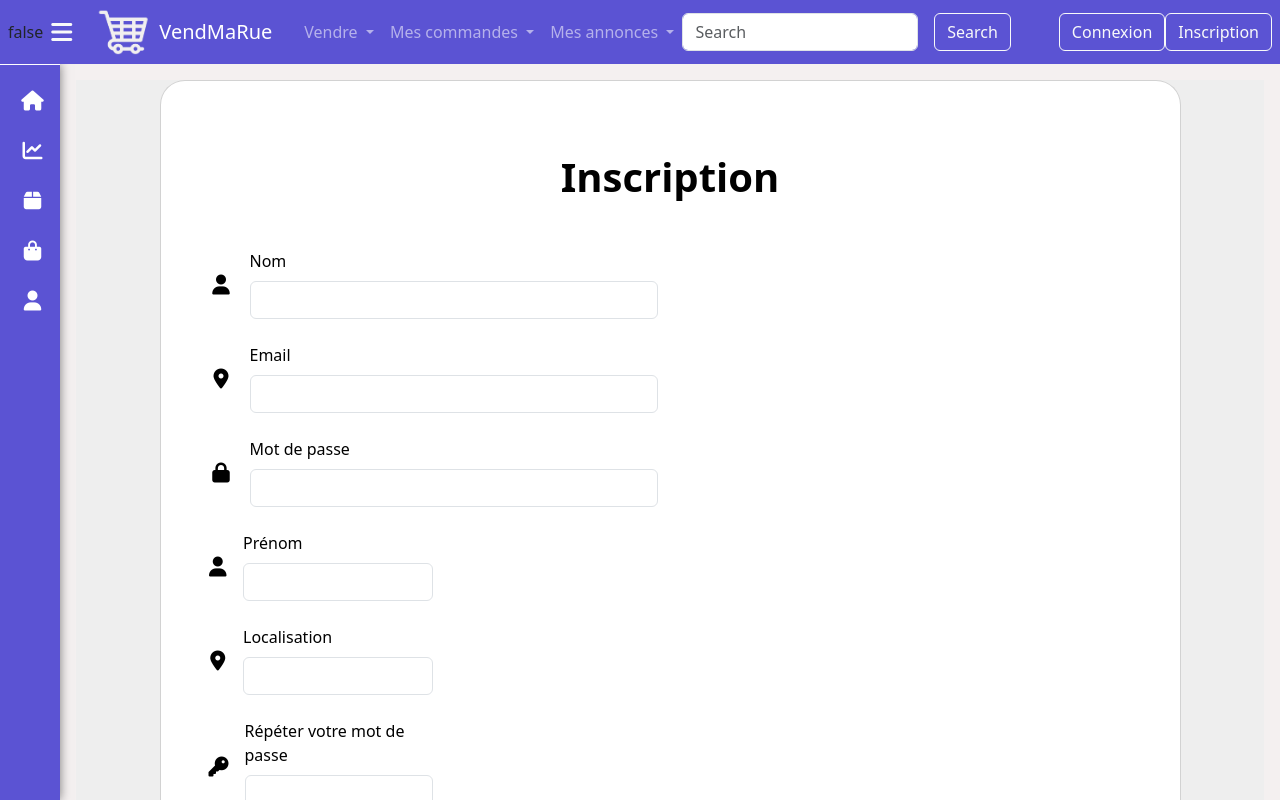
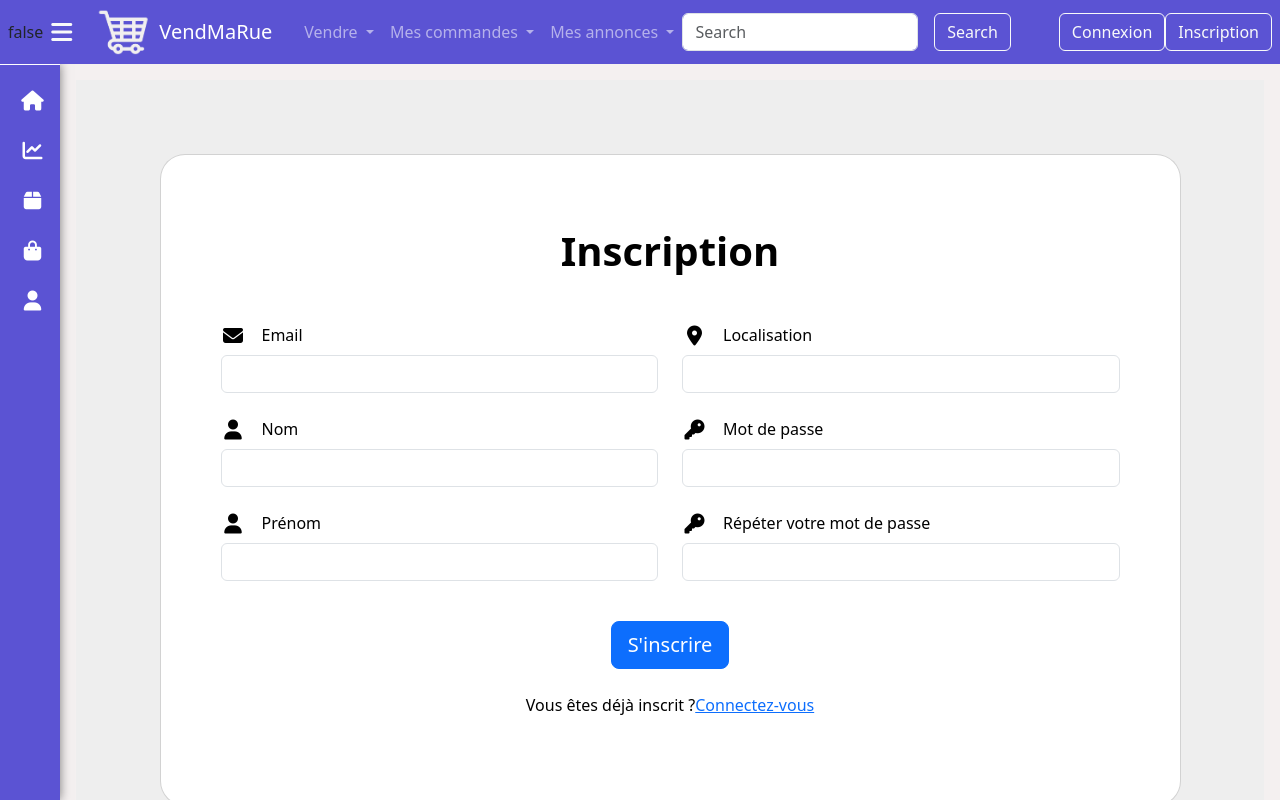
Before and after one commit to Albroy/WE4B-Project, an Angular app in the folder VendMaRue/: page /inscription in a window 1280 px wide. Shown: the top 800 px of the page. Built offline with nearby package versions, Linux system fonts and the light colour scheme; data requests are answered from the project's data file.

Commit message:
correction CSS inscription

```diff
--- a/VendMaRue/src/app/inscription/inscription.component.html
+++ b/VendMaRue/src/app/inscription/inscription.component.html
@@ -5,66 +5,81 @@
         <div class="card text-black" style="border-radius: 25px;">
           <div class="card-body p-md-5">
             <div class="row justify-content-center">
+              <div class="text-danger d-flex justify-content-center mx-4 mb-3 mb-lg-4" *ngIf="error !=''">{{error}}</div>
               <p class="text-center h1 fw-bold mb-5 mx-1 mx-md-4 mt-4">Inscription</p>
               <form #inscriptionForm="ngForm" (ngSubmit)="onSubmit()" class="mx-1 mx-md-4">
+                <div class="container">
                   <div class="row">
-                  <!-- PARTIE GAUCHE -->
-                  <div class="col-md-6">
+                    <div class="col">
                       <div class="d-flex flex-row align-items-center mb-4">
-                      <i class="fas fa-user fa-lg me-3 fa-fw"></i>
                         <div class="form-outline flex-fill mb-0">
-                        <label class="form-label" for="nom">Nom</label>
-                        <input type="text" name="user_name" class="form-control" [(ngModel)]="user.user_name" required/>
+                          <i class="fas fa-envelope fa-lg me-3 fa-fw"></i>
+                          <label class="form-label" for="email">Email</label>
+                          <input type="email" id="email" name="user_email" class="form-control"
+                                 [(ngModel)]="user.user_email" required>
                         </div>
                       </div>
+                    </div>
+                    <div class="col">
                       <div class="d-flex flex-row align-items-center mb-4">
+                        <div class="form-outline flex-fill mb-0">
                           <i class="fas fa-map-marker-alt fa-lg me-3 fa-fw"></i>
-                      <div class="form-outline flex-fill mb-0">
-                        <label class="form-label" for="email">Email</label>
-                        <input type="email" name="user_email" class="form-control" [(ngModel)]="user.user_email"required>
+                          <label class="form-label" for="loc">Localisation</label>
+                          <input type="text" id="loc" name="user_loc" class="form-control" [(ngModel)]="user.user_loc"
+                                 required/>
                         </div>
                       </div>
+                    </div>
+                    <div class="w-100"></div>
+                    <div class="col">
                       <div class="d-flex flex-row align-items-center mb-4">
-                      <i class="fas fa-lock fa-lg me-3 fa-fw"></i>
                         <div class="form-outline flex-fill mb-0">
-                        <label class="form-label" for="mdp">Mot de passe</label>
-                        <input type="password" name="mdp" class="form-control" [ngModel]="mdp" (ngModelChange)="onPwdInputChange($event)" required/>
+                          <i class="fas fa-user fa-lg me-3 fa-fw"></i>
+                          <label class="form-label" for="user">Nom</label>
+                          <input type="text" id="user" name="user_name" class="form-control" [(ngModel)]="user.user_name" required/>
                         </div>
                       </div>
-                    <!-- PARTIE DROITE -->
-                    <div class="col-md-6">
+                    </div>
+                    <div class="col">
                       <div class="d-flex flex-row align-items-center mb-4">
-                        <i class="fas fa-user fa-lg me-3 fa-fw"></i>
                         <div class="form-outline flex-fill mb-0">
-                          <label class="form-label" for="prenom">Prénom</label>
-                          <input type="text" name="user_surname" class="form-control" [(ngModel)]="user.user_surname"required />
+                          <i class="fas fa-key fa-lg me-3 fa-fw"></i>
+                          <label class="form-label" for="mdp">Mot de passe</label>
+                          <input type="password" id="mdp" name="mdp" class="form-control" [ngModel]="mdp"
+                                 (ngModelChange)="onPwdInputChange($event)" required/>
                         </div>
                       </div>
+                    </div>
+                    <div class="w-100"></div>
+                    <div class="col">
                       <div class="d-flex flex-row align-items-center mb-4">
-                        <i class="fas fa-map-marker-alt fa-lg me-3 fa-fw"></i>
                         <div class="form-outline flex-fill mb-0">
-                          <label class="form-label" for="loc">Localisation</label>
-                          <input type="text" name="user_loc" class="form-control" [(ngModel)]="user.user_loc"required />
+                          <i class="fas fa-user fa-lg me-3 fa-fw"></i>
+                          <label class="form-label" for="prenom">Prénom</label>
+                          <input type="text" id="prenom" name="user_surname" class="form-control"
+                                 [(ngModel)]="user.user_surname" required/>
                         </div>
                       </div>
+                    </div>
+                    <div class="col">
                       <div class="d-flex flex-row align-items-center mb-4">
+                        <div class="form-outline flex-fill mb-0">
                           <i class="fas fa-key fa-lg me-3 fa-fw"></i>
-                        <div class="form-outline flex-fill mb-0">
                           <label class="form-label" for="mdp2">Répéter votre mot de passe</label>
-                          <input type="password" name="mdp2" class="form-control" [(ngModel)]="mdp2"required />
+                          <input type="password" id="mdp2" name="mdp2" class="form-control" [(ngModel)]="mdp2"
+                                 required/>
                         </div>
                       </div>
                     </div>
                   </div>
-                </div>
-                <div class="d-flex justify-content-center mx-4 mb-3 mb-lg-4">
+                  <div class="d-flex justify-content-center mx-4 mb-1 mb-lg-4 mt-3">
                     <button type="submit" class="btn btn-primary btn-lg">S'inscrire</button>
                   </div>
-                <div class="d-flex justify-content-center mx-4 mb-3 mb-lg-4" *ngIf="error !=''">{{error}}</div>
 
-                <div class="d-flex justify-content-center mx-4 mb-3 mb-lg-4">
+                  <div class="d-flex justify-content-center mx-4 mb-1 mb-lg-4">
                     <p>Vous êtes déjà inscrit ?</p>
                     <a routerLink="/connexion">Connectez-vous</a>
+                  </div>
                 </div>
               </form>
             </div>
--- a/VendMaRue/src/app/inscription/inscription.component.ts
+++ b/VendMaRue/src/app/inscription/inscription.component.ts
@@ -41,7 +41,7 @@ export class InscriptionComponent implements OnInit {
     this.submitted = true;
     console.log("submit button" + this.submitted)
 
-    // stop here if form is invalid
+    this.error = this.isFormValid().error
     if (this.isFormValid().valid) {
       this.loading = true;
       this.addUser();
```
Also changed, not shown: VendMaRue/src/db.json (line endings or trailing spaces). Lines whose indentation alone changed are shown as unchanged.
